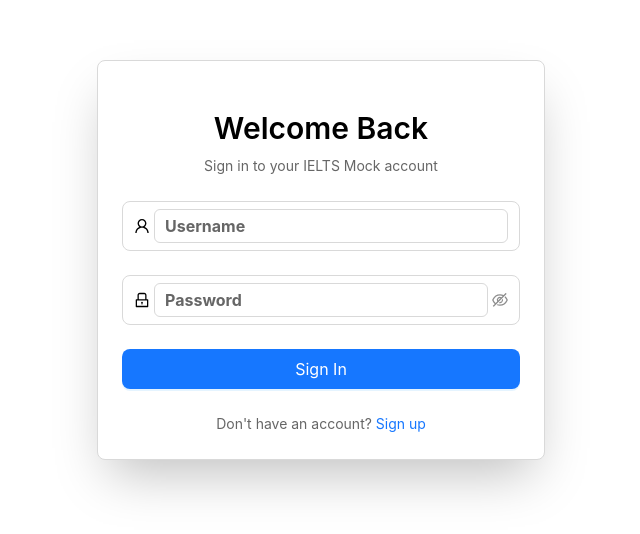
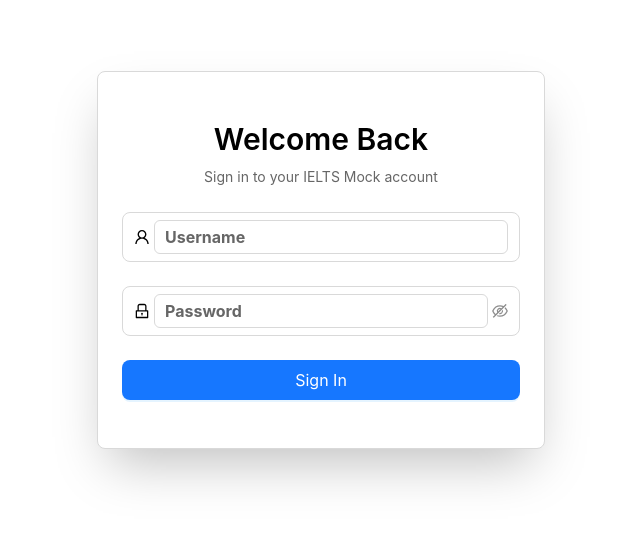
Before and after one commit to Islomjon6474/ielts-mock, a Next.js app: page /auth/signin in a window 1280 px wide. Shown: the part 156-690 px from the top of the page, without its empty margins (319-959 px from the left). Built offline with nearby package versions, Linux system fonts and the light colour scheme.

Commit message:
feat: updates.

```diff
--- a/src/app/auth/signin/page.tsx
+++ b/src/app/auth/signin/page.tsx
@@ -4,9 +4,8 @@
 import { useStore } from '@/stores/StoreContext'
 import { useState } from 'react'
 import { useRouter } from 'next/navigation'
-import { Form, Input, Button, Card, message, Typography, Space } from 'antd'
+import { Form, Input, Button, Card, message, Typography } from 'antd'
 import { UserOutlined, LockOutlined } from '@ant-design/icons'
-import Link from 'next/link'
 
 const { Title, Text } = Typography
 
@@ -94,15 +93,6 @@
               Sign In
             </Button>
           </Form.Item>
-
-          <div className="text-center">
-            <Text type="secondary" style={{ color: 'var(--text-secondary)' }}>
-              Don&apos;t have an account?{' '}
-              <Link href="/auth/signup" className="text-blue-600 hover:text-blue-700">
-                Sign up
-              </Link>
-            </Text>
-          </div>
         </Form>
       </Card>
     </div>
```
